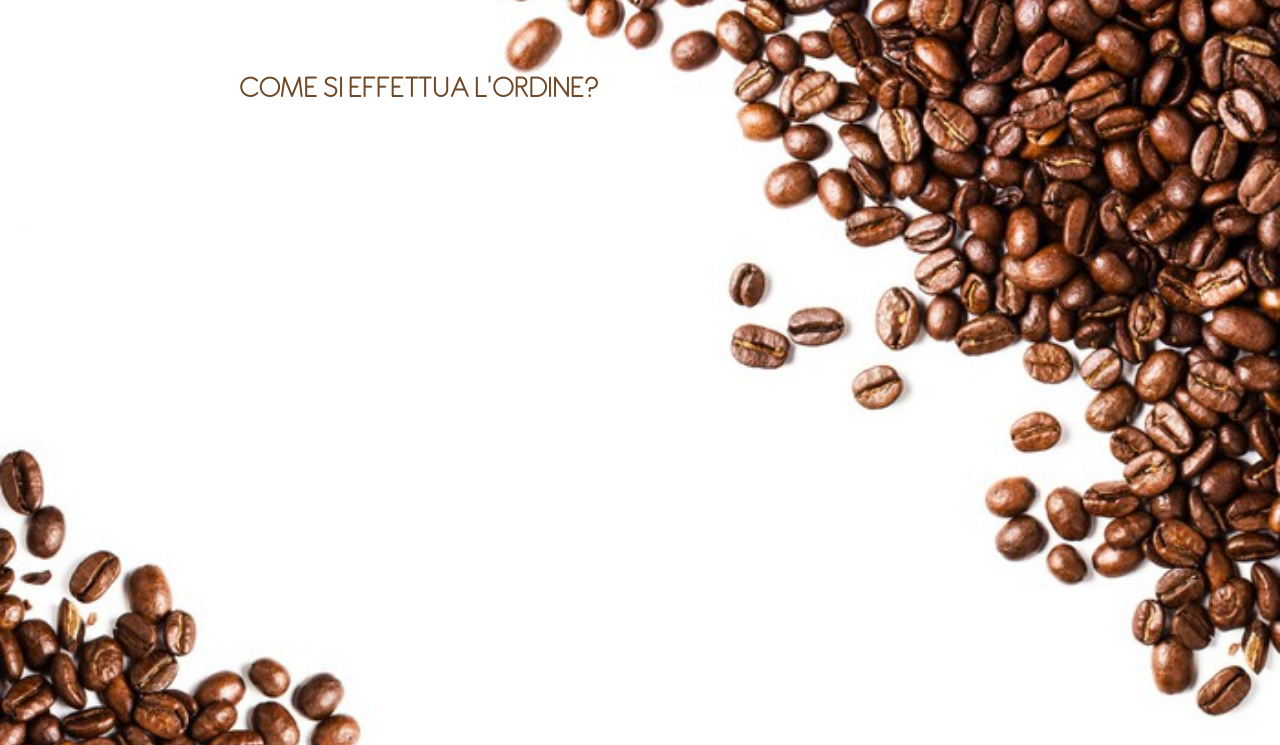
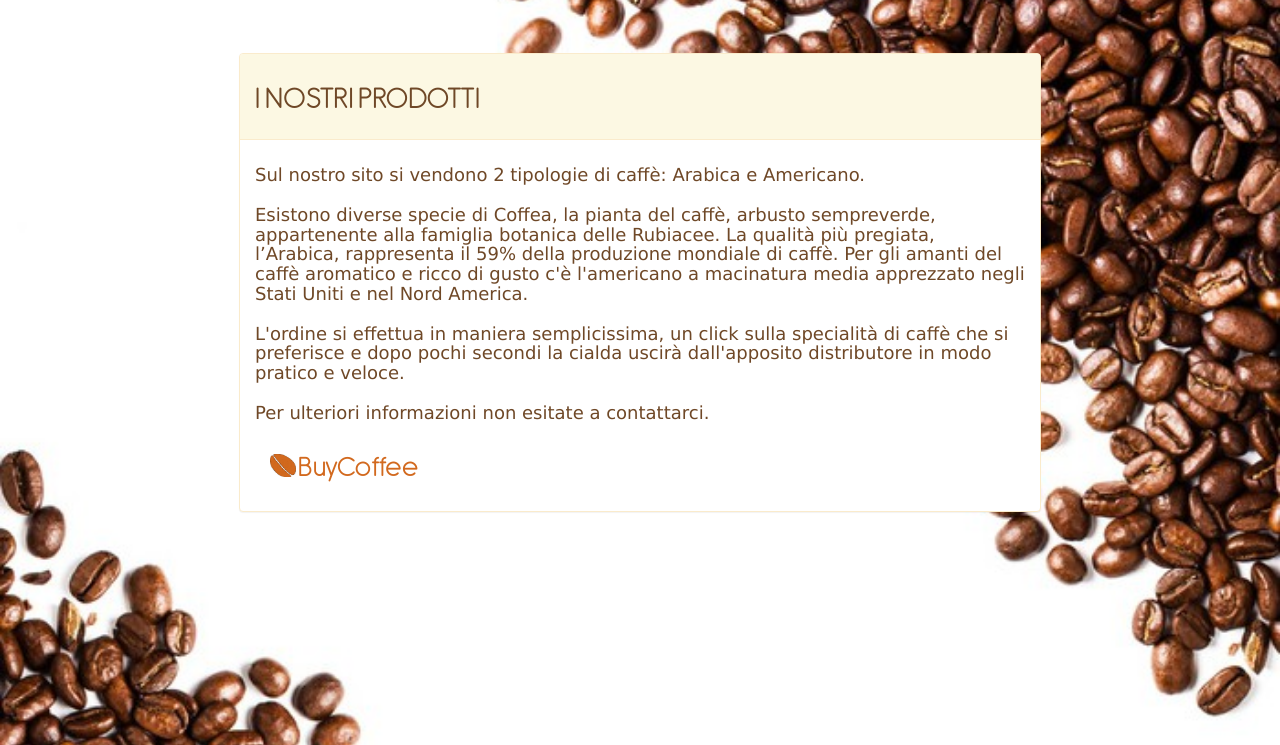
Before and after one commit to FrancescoGradi/VendingMachine, a Django app: page /coffee/about/ in a window 1280 px wide. Shown: the part 55-800 px from the top of the page. Run offline with Django 3.2, Linux system fonts and the light colour scheme; some libraries are stand-ins or nearby versions.

Commit message:
Scrittura About e Contatti css relativo

```diff
--- a/VendingMachine/settings.py
+++ b/VendingMachine/settings.py
@@ -25,7 +25,7 @@ SECRET_KEY = 'aghy&&@v7v9fsj+29idk1rt(33w6yjo(0ku@o9sd3@!g%a-shy'
 # SECURITY WARNING: don't run with debug turned on in production!
 DEBUG = True
 
-ALLOWED_HOSTS = ['192.168.1.6', '192.168.1.102', '192.168.1.104', '192.168.1.5', '172.20.10.4']
+ALLOWED_HOSTS = ['172.20.10.2','127.0.0.1', '192.168.1.6', '192.168.1.102', '192.168.1.104', '192.168.1.5', '172.20.10.4']
 
 
 # Application definition
--- a/coffee/static/coffee/css/custom.css
+++ b/coffee/static/coffee/css/custom.css
@@ -3,6 +3,11 @@
 @font-face {
     font-family: "Antipasto";
     src: url("../fonts/Antipasto-RegularTrial.ttf");
+}
+
+@font-face {
+    font-family: "Antipasto-light";
+    src: url("../fonts/Antipasto-ExtraLightTrial.ttf");
 }
 
 body {
@@ -18,6 +23,22 @@ h1 {
     font-family: Antipasto, Times, Serif;
     font-size: 32px;
     color: #6F4827;
+}
+
+#mail{
+    font-family: Verdana
+}
+
+#name{
+    font-family: Antipasto;
+    font-size: 170%;
+    padding: 11px 15px 0 28px;
+    background-image: url(../image/chiccocioccolato.png);
+    background-repeat: no-repeat;
+    background-size: 26px 23px;
+    background-position: 0 12px;
+    margin-left: 0.5em;font-size: 30px;
+    color: chocolate ;
 }
 
 .paymentcss {
@@ -134,6 +155,19 @@ h2 {
     font-family: Antipasto, Times, Serif;
 }
 
+h3 {
+    text-align: left;
+    color: chocolate;
+    font-family: Verdana;
+}
+
+h4{
+    text-align: left;
+    font-family: Verdana;
+    font-size: 18px;
+    color: #6F4827;
+}
+
 .table-responsive {
     padding-top: 1em;
 }
--- a/coffee/templates/coffee/about.html
+++ b/coffee/templates/coffee/about.html
@@ -56,20 +56,29 @@
                     <a href="{% url 'contact' %}">Contact</a>
                 </li>
             </ul>
-            <!---<ul class="nav navbar-nav navbar-right">
-                <li>
-                    <a href="#">Contact</a>
-                </li>
-            </ul>-->
         </div>
     </div>
 </nav>
 
 <div class="container-fluid">
-    <h1> COME SI EFFETTUA L'ORDINE?</h1>
+    <div class="panel panel-warning" >
+        <div class="panel-heading">
+            <h1>I NOSTRI PRODOTTI</h1>
+        </div>
+            <h4 id="panel-index-body" class="panel-body">
+                Sul nostro sito si vendono 2 tipologie di caffè: Arabica e Americano. <br><br>
+                Esistono diverse specie di Coffea, la pianta del caffè, arbusto sempreverde, appartenente alla famiglia botanica delle Rubiacee.
+                La qualità più pregiata, l’Arabica, rappresenta il 59% della produzione mondiale di caffè.
+                Per gli amanti del caffè aromatico e ricco di gusto c'è l'americano a macinatura media apprezzato negli Stati Uniti e nel Nord America.<br><br>
 
+                L'ordine si effettua in maniera semplicissima, un click sulla specialità di caffè che si preferisce e dopo pochi secondi la cialda uscirà dall'apposito distributore in modo pratico e veloce.<br><br>
+
+                Per ulteriori informazioni non esitate a contattarci.<br><br>
+                <div id="name">BuyCoffee</font>
+            </h4>
+        </div>
+    </div>
 </div>
-
 </body>
 <script src="https://cdnjs.cloudflare.com/ajax/libs/jquery/1.11.3/jquery.js"></script>
 <!-- Bootstrap Core JavaScript -->
--- a/coffee/templates/coffee/index.html
+++ b/coffee/templates/coffee/index.html
@@ -57,11 +57,7 @@
                         <a href="{% url 'contact' %}">Contact</a>
                     </li>
                 </ul>
-                <!---<ul class="nav navbar-nav navbar-right">
-                    <li>
-                        <a href="#">Contact</a>
-                    </li>
-                </ul>-->
+
             </div>
         </div>
     </nav>
```
Also changed, not shown: coffee/templates/coffee/contact.html (+12 -13 lines), coffee/static/coffee/image/chiccocioccolato.png (added).
